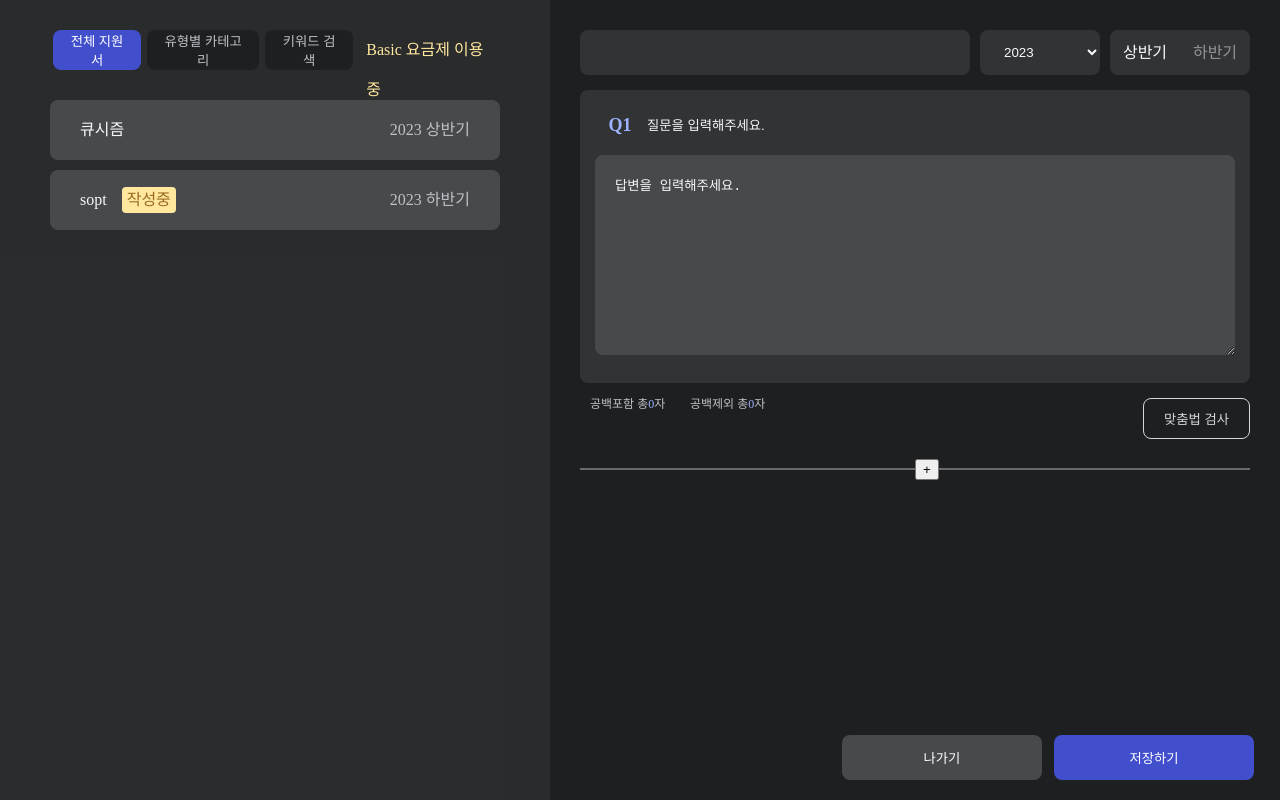
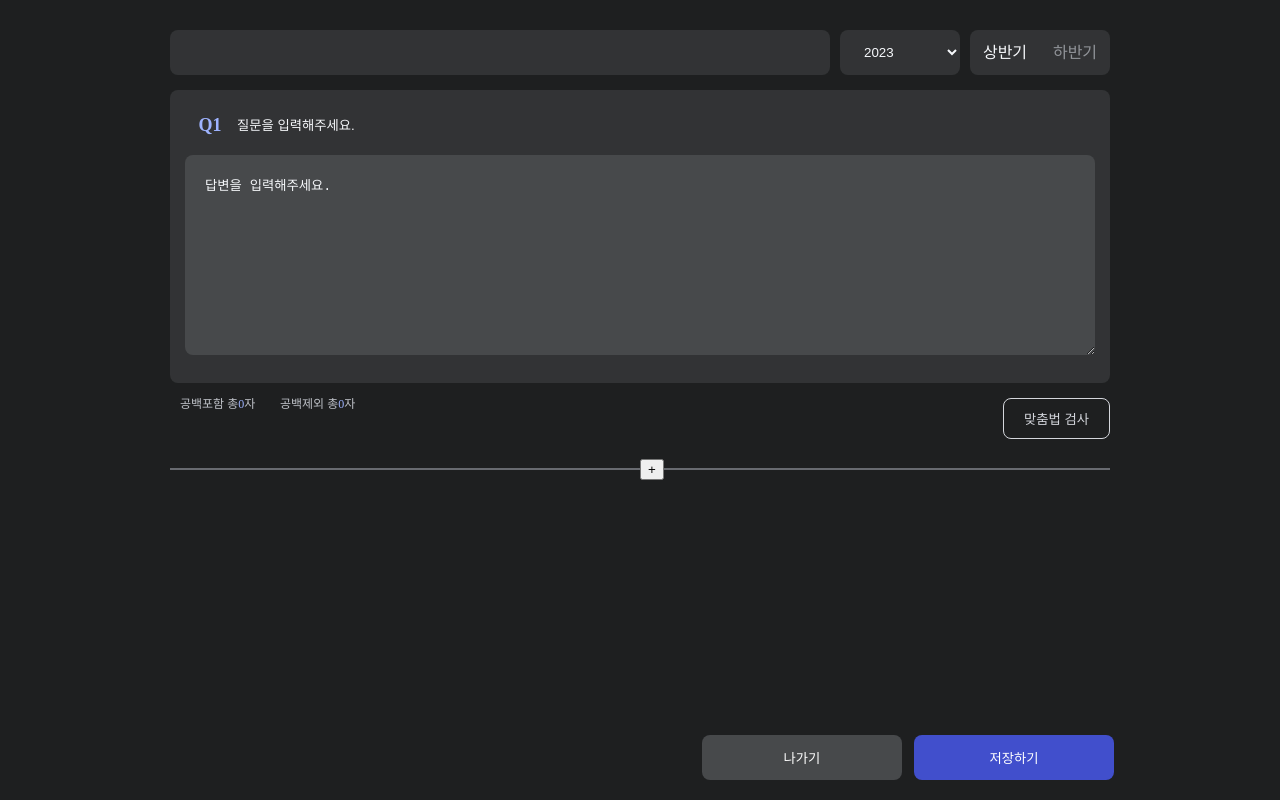
Before and after one commit to kusitms-wannafly/wannafly_fe, a React (Vite) app: page /application in a window 1280 px wide. Built offline with nearby package versions, Linux system fonts and the light colour scheme; no server answers.

Commit message:
style: 레이아웃, 색상 수정

```diff
--- a/src/pages/Application/index.tsx
+++ b/src/pages/Application/index.tsx
@@ -10,7 +10,7 @@ export const ApplicationPage = () => {
   const [hasApplication, setHasApplication] = useState(false);
 
   useEffect(() => {
-    setHasApplication(true);
+    setHasApplication(false);
   }, []);
 
   return (
@@ -26,6 +26,7 @@ export const ApplicationPage = () => {
 const ApplicationPageContainer = styled.div`
   width: 100vw;
   height: 100vh;
+  min-width: 600px;
   display: flex;
   &.center {
     justify-content: center;
--- a/src/pages/Application/search/index.tsx
+++ b/src/pages/Application/search/index.tsx
@@ -83,7 +83,8 @@ const responseData = [
 
 const ApplicationSearchContainer = styled.div`
   background-color: rgba(53, 56, 57, 0.5);
-  min-width: 550px;
+  min-width: 560px;
+  padding-left: 10px;
 
   display: flex;
   flex-direction: column;
```
